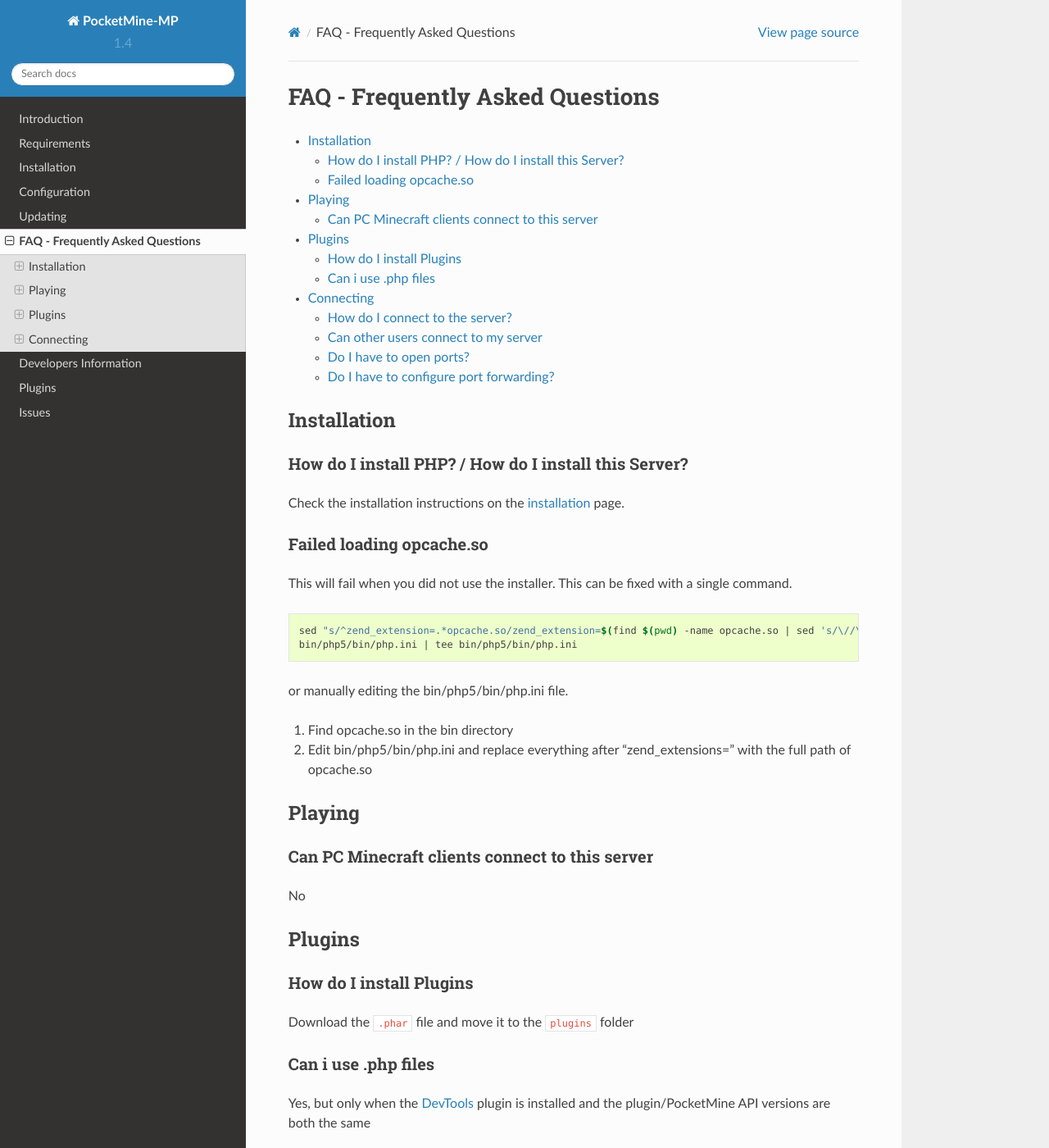
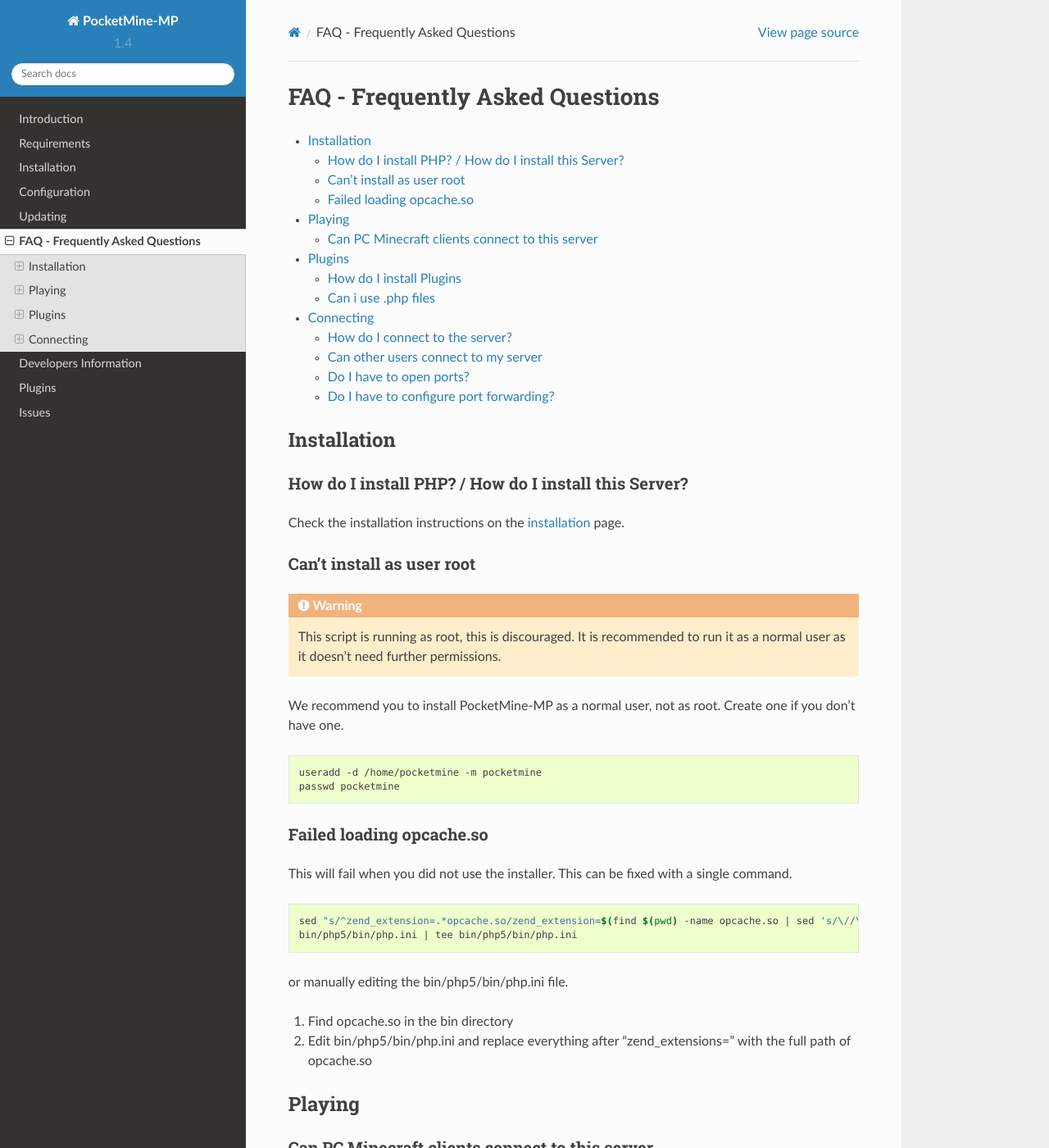
Before and after one commit to PocketMine/Documentation, a Sphinx documentation site: the page built from source/faq.rst, in a window 1280 px wide and 1400 px high. Shown: the whole window at 82% size. Built offline with Sphinx 7.4.7 and the Read the Docs theme 2.0.0, drawn with Linux system fonts in a browser that asks for light colours.

Commit message:
Discourage root, create a new user.

```diff
--- a/source/faq.rst
+++ b/source/faq.rst
@@ -13,6 +13,21 @@
 How do I install PHP? / How do I install this Server?
 +++++++++++++++++++++++++++++++++++++++++++++++++++++
 Check the installation instructions on the :ref:`installation <setup>` page.
+
+Can't install as user root
+++++++++++++++++++++++++++
+.. warning::
+
+    This script is running as root, this is discouraged.
+    It is recommended to run it as a normal user as it doesn't need further permissions.
+
+We recommend you to install PocketMine-MP as a normal user, not as root.
+Create one if you don't have one.
+
+.. code-block:: sh
+
+    useradd -d /home/pocketmine -m pocketmine
+    passwd pocketmine
 
 Failed loading opcache.so
 +++++++++++++++++++++++++
```
